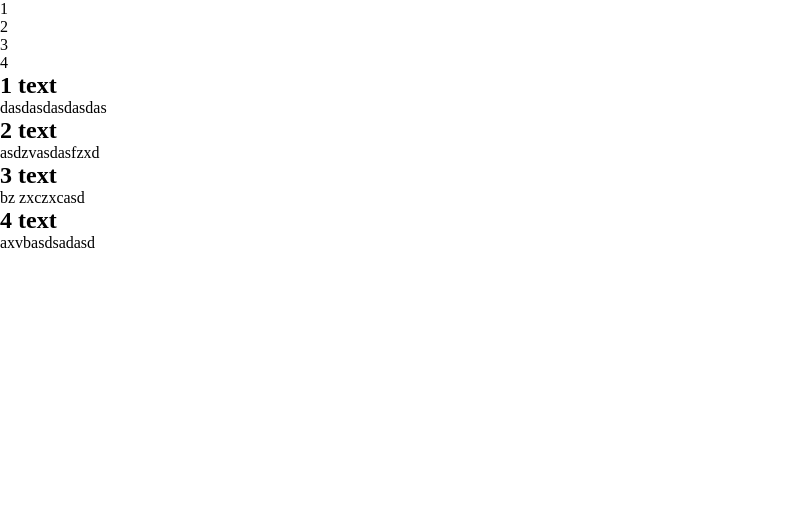
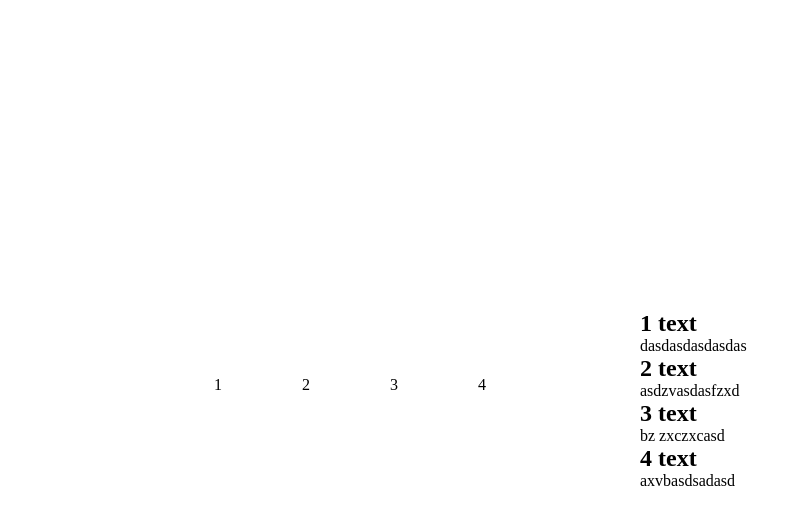
Before and after one commit to Duboo31/mini-project, a plain HTML site: page menuVersion2/index.html in a window 1280 px wide. Shown: the whole page, without its empty margins (0-810 px from the left). Drawn offline with Linux system fonts and the light colour scheme.

Commit message:
menu version2 style.css

```diff
--- a/menuVersion2/style.css
+++ b/menuVersion2/style.css
@@ -4,64 +4,38 @@
   box-sizing: border-box;
 }
 
-ul,
-li {
-  list-style: none;
+body {
+  display: flex;
+  justify-content: center;
+  align-items: center;
+  min-height: 100vh;
 }
 
-.menu-wrap {
-  width: 100vw;
-  height: 100vh;
-  position: fixed;
+.container {
+  position: relative;
+  display: flex;
+  flex-wrap: wrap;
+  width: 1100px;
 }
 
-.menu-inner {
-  width: 300px;
-  height: 100%;
-  background-color: rgb(109, 109, 109);
+.container .icon {
   position: relative;
-  right: 0px;
-  top: 0;
+  width: 50%;
+  text-align: center;
   display: flex;
-  flex-direction: column;
   justify-content: center;
   align-items: center;
-  font-size: 2rem;
-  cursor: pointer;
-  color: #fff;
-  transition: all 0.3s ease-in-out;
+  flex-wrap: wrap;
 }
 
-.menu-container ul li:not(:last-child) {
-  margin-bottom: 1em;
-}
-
-.menu-container ul li:hover {
-  color: #333;
-}
-
-.menu-inner.show {
-  /* right: 0px; */
-}
-
-.menu-active {
-  position: absolute;
-  right: 300px;
-  bottom: 30%;
-  width: 30px;
-  height: 100px;
-  background-color: rgb(109, 109, 109);
+.container .icon .iconBx {
+  position: relative;
+  width: calc(50% -40px);
+  margin: 0 30px 30px 0;
+  padding: 0 25px;
+  height: 140px;
   display: flex;
-  flex-direction: column;
   justify-content: center;
   align-items: center;
-  border-top-left-radius: 10px;
-  border-bottom-left-radius: 10px;
-  color: #333;
-  font-size: 1rem;
-  cursor: pointer;
+  flex-wrap: wrap;
 }
-
-.menu-active:hover {
-  color: #fff;
-}
```
